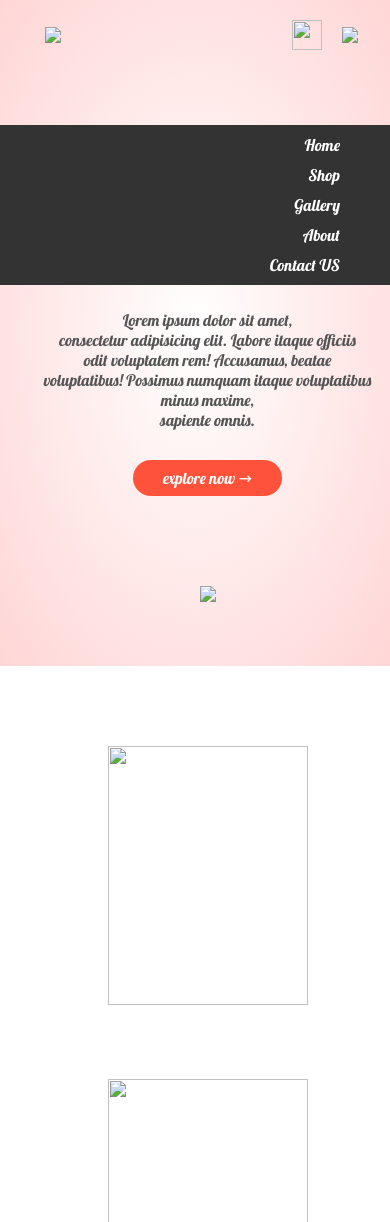
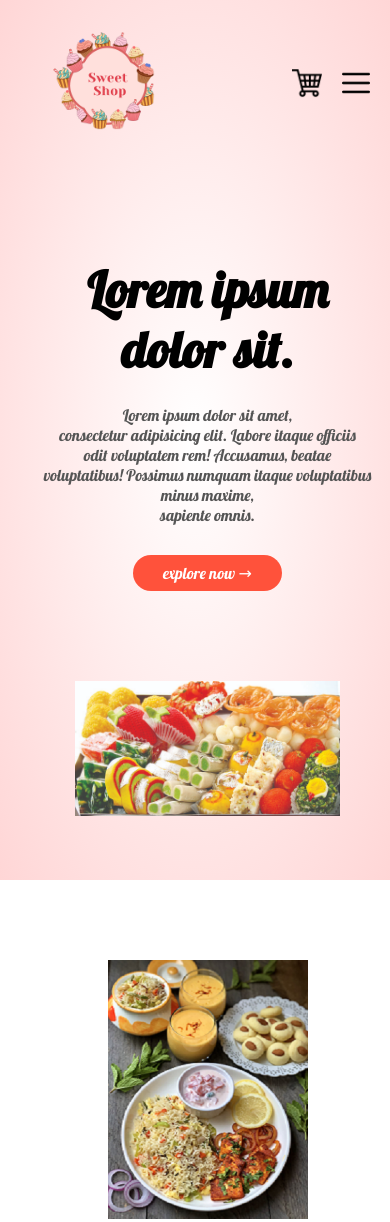
Before and after one commit to Adarshsavaligi/Poojasweets, a plain HTML site: page index.html in a window 390 px wide. Shown: the top 1222 px of the page. Drawn offline with Linux system fonts and the light colour scheme; files that its build step writes are made by us from their sources.

Commit message:
Update index.html

```diff
--- a/index.html
+++ b/index.html
@@ -6,7 +6,7 @@
     <meta http-equiv="X-UA-Compatible" content="IE=edge">
     <meta name="viewport" content="width=device-width, initial-scale=1.0">
     <title>Pooja Sweets</title>
-    <link rel="stylesheet" href="css/style.css">
+    <link rel="stylesheet" href="style.css">
     <link rel="stylesheet" type="text/css"
         href="https://cdnjs.cloudflare.com/ajax/libs/font-awesome/5.15.1/css/all.min.css">
     <link rel="stylesheet"
@@ -18,7 +18,7 @@
     <div class="header">
         <div class="container">
             <div class="navbar">
-                <img src="imgs/logo.png" width="125px">
+                <img src="logo.png" width="125px">
                 <nav>
                     <ul id="MenuItems">
                         <li><a href="#">Home</a></li>
@@ -28,8 +28,8 @@
                         <li><a href="#">Contact US</a></li>
                     </ul>
                 </nav>
-                <img src="imgs/cart.png" width="30px" height="30px">
-                <img class="menu-btn" onclick="menutoggle()" src="imgs/menu.png">
+                <img src="cart.png" width="30px" height="30px">
+                <img class="menu-btn" onclick="menutoggle()" src="menu.png">
             </div>
             <div class="row">
                 <div class="col-2">
@@ -40,7 +40,7 @@
                     <a href="" class="btn">explore now &#8594;</a>
                 </div>
                 <div class="col-2">
-                    <img src="imgs/image1.jpg">
+                    <img src="image1.jpg">
                 </div>
             </div>
         </div>
@@ -52,16 +52,16 @@
         <div class="small-container">
             <div class="row">
                 <div class="col-4">
-                    <img src="imgs/row1.png" alt="">
+                    <img src="row1.png" alt="">
                 </div>
                 <div class="col-4">
-                    <img src="imgs/row1.png" alt="">
+                    <img src="row1.png" alt="">
                 </div>
                 <div class="col-4">
-                    <img src="imgs/row1.png" alt="">
+                    <img src="row1.png" alt="">
                 </div>
                 <div class="col-4">
-                    <img src="imgs/row1.png" alt="">
+                    <img src="row1.png" alt="">
                 </div>
             </div>
         </div>
@@ -72,7 +72,7 @@
         <h2 class="title ">Featured Porducts</h2>
         <div class="row">
             <div class="col-4">
-                <img src="imgs/row1.png" alt="">
+                <img src="row1.png" alt="">
                 <div class="rating">
                     <i class="fa fa-star" aria-hidden="true"></i>
                     <i class="fa fa-star" aria-hidden="true"></i>
@@ -84,7 +84,7 @@
                 <p>$20.00</p>
             </div>
             <div class="col-4">
-                <img src="imgs/row1.png" alt="">
+                <img src="row1.png" alt="">
                 <div class="rating">
                     <i class="fa fa-star" aria-hidden="true"></i>
                     <i class="fa fa-star" aria-hidden="true"></i>
@@ -96,7 +96,7 @@
                 <p>$20.00</p>
             </div>
             <div class="col-4">
-                <img src="imgs/row1.png" alt="">
+                <img src="row1.png" alt="">
                 <div class="rating">
                     <i class="fa fa-star" aria-hidden="true"></i>
                     <i class="fa fa-star" aria-hidden="true"></i>
@@ -108,7 +108,7 @@
                 <p>$20.00</p>
             </div>
             <div class="col-4">
-                <img src="imgs/row1.png" alt="">
+                <img src="row1.png" alt="">
                 <div class="rating">
                     <i class="fa fa-star" aria-hidden="true"></i>
                     <i class="fa fa-star" aria-hidden="true"></i>
@@ -123,7 +123,7 @@
         <h2 class="title">Latest Products</h2>
         <div class="row">
             <div class="col-4">
-                <img src="imgs/row1.png" alt="">
+                <img src="row1.png" alt="">
                 <div class="rating">
                     <i class="fa fa-star" aria-hidden="true"></i>
                     <i class="fa fa-star" aria-hidden="true"></i>
@@ -135,7 +135,7 @@
                 <p>$20.00</p>
             </div>
             <div class="col-4">
-                <img src="imgs/row1.png" alt="">
+                <img src="row1.png" alt="">
                 <div class="rating">
                     <i class="fa fa-star" aria-hidden="true"></i>
                     <i class="fa fa-star" aria-hidden="true"></i>
@@ -147,7 +147,7 @@
                 <p>$20.00</p>
             </div>
             <div class="col-4">
-                <img src="imgs/row1.png" alt="">
+                <img src="row1.png" alt="">
                 <div class="rating">
                     <i class="fa fa-star" aria-hidden="true"></i>
                     <i class="fa fa-star" aria-hidden="true"></i>
@@ -159,7 +159,7 @@
                 <p>$20.00</p>
             </div>
             <div class="col-4">
-                <img src="imgs/row1.png" alt="">
+                <img src="row1.png" alt="">
                 <div class="rating">
                     <i class="fa fa-star" aria-hidden="true"></i>
                     <i class="fa fa-star" aria-hidden="true"></i>
@@ -173,7 +173,7 @@
         </div>
         <div class="row">
             <div class="col-4">
-                <img src="imgs/row1.png" alt="">
+                <img src="row1.png" alt="">
                 <div class="rating">
                     <i class="fa fa-star" aria-hidden="true"></i>
                     <i class="fa fa-star" aria-hidden="true"></i>
@@ -185,7 +185,7 @@
                 <p>$20.00</p>
             </div>
             <div class="col-4">
-                <img src="imgs/row1.png" alt="">
+                <img src="row1.png" alt="">
                 <div class="rating">
                     <i class="fa fa-star" aria-hidden="true"></i>
                     <i class="fa fa-star" aria-hidden="true"></i>
@@ -197,7 +197,7 @@
                 <p>$20.00</p>
             </div>
             <div class="col-4">
-                <img src="imgs/row1.png" alt="">
+                <img src="row1.png" alt="">
                 <div class="rating">
                     <i class="fa fa-star" aria-hidden="true"></i>
                     <i class="fa fa-star" aria-hidden="true"></i>
@@ -209,7 +209,7 @@
                 <p>$20.00</p>
             </div>
             <div class="col-4">
-                <img src="imgs/row1.png" alt="">
+                <img src="row1.png" alt="">
                 <div class="rating">
                     <i class="fa fa-star" aria-hidden="true"></i>
                     <i class="fa fa-star" aria-hidden="true"></i>
@@ -228,7 +228,7 @@
         <div class="small-container">
             <div class="row">
                 <div class="col-2">
-                    <img src="imgs/row1.png" class="offer-img">
+                    <img src="row1.png" class="offer-img">
                 </div>
                 <div class="col-2">
                     <p>Lorem ipsum dolor sit amet.</p>
@@ -257,7 +257,7 @@
                         <i class="fa fa-star" aria-hidden="true"></i>
                         <i class="fa fa-star-o" aria-hidden="true"></i>
                     </div>
-                    <img src="imgs/Adarsh.jpg" alt="">
+                    <img src="Adarsh.jpg" alt="">
                     <h3>Adarsh</h3>
                 </div>
                 <div class="col-3">
@@ -271,7 +271,7 @@
                         <i class="fa fa-star" aria-hidden="true"></i>
                         <i class="fa fa-star-o" aria-hidden="true"></i>
                     </div>
-                    <img src="imgs/Adarsh.jpg" alt="">
+                    <img src="Adarsh.jpg" alt="">
                     <h3>Adarsh</h3>
                 </div>
                 <div class="col-3">
@@ -286,7 +286,7 @@
                         <i class="fa fa-star" aria-hidden="true"></i>
                         <i class="fa fa-star-o" aria-hidden="true"></i>
                     </div>
-                    <img src="imgs/Adarsh.jpg" alt="">
+                    <img src="Adarsh.jpg" alt="">
                     <h3>Adarsh</h3>
                 </div>
             </div>
@@ -340,7 +340,7 @@
         </div>
     </footer>
 
-    <script src="js/index.js"></script>
+    <script src="index.js"></script>
     <script src="https://use.fontawesome.com/146c9659fc.js"></script>
 </body>
 
```
